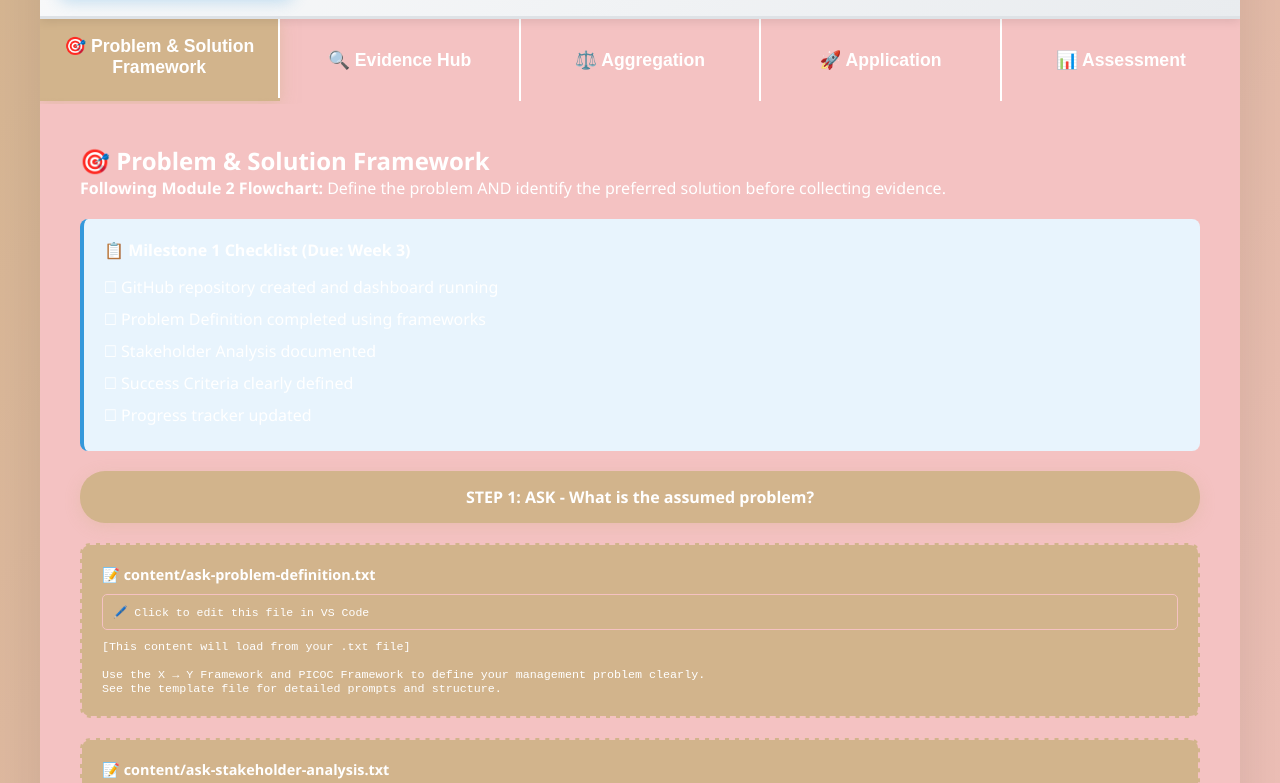
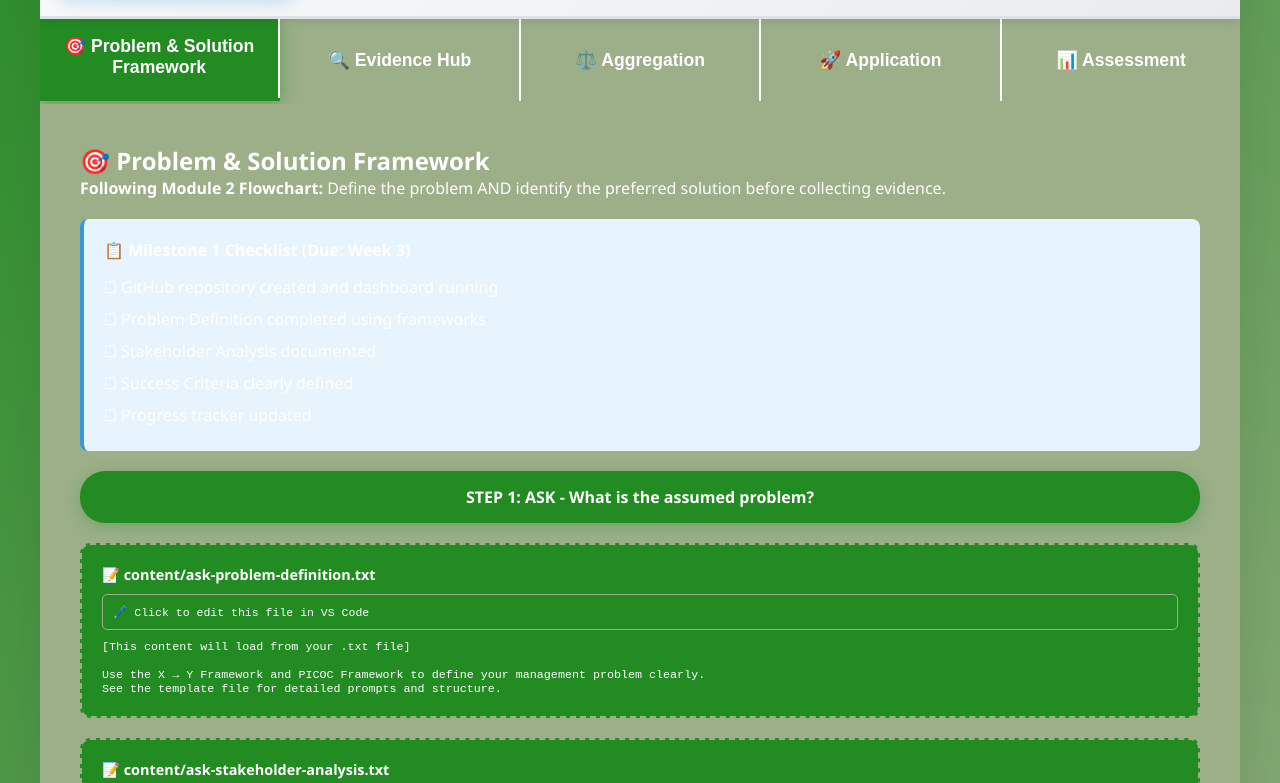
Before and after one commit to hogan6km/ebm-dashboard-hogan6km, a plain HTML site: page index.html in a window 1280 px wide. Shown: the part 337-1120 px from the top of the page. Drawn offline with Linux system fonts and the light colour scheme; a script that the page names is missing.

Commit message:
Update color palette to forest green and sage green theme

```diff
--- a/index.html
+++ b/index.html
@@ -7,11 +7,11 @@
     <style>
         /* === CSS CUSTOM PROPERTIES === */
         :root {
-            --primary-gradient: linear-gradient(135deg, #D2B48C 0%, #F4C2C2 100%);
-            --tab-active: #D2B48C;
-            --tab-inactive: #F4C2C2;
-            --step-green: #D2B48C;
-            --step-blue: #F4C2C2;
+            --primary-gradient: linear-gradient(135deg, #228B22 0%, #9CAF88 100%);
+            --tab-active: #228B22;
+            --tab-inactive: #9CAF88;
+            --step-green: #228B22;
+            --step-blue: #9CAF88;
             --border-radius: 15px;
             --transition-speed: 0.3s;
         }
@@ -32,14 +32,14 @@
         .container {
             max-width: 1200px;
             margin: 0 auto;
-            background: #F4C2C2;
+            background: #9CAF88;
             border-radius: var(--border-radius);
             box-shadow: 0 20px 60px rgba(0,0,0,0.1);
             overflow: hidden;
         }
 
         .header {
-            background: linear-gradient(135deg, #D2B48C, #F4C2C2);
+            background: linear-gradient(135deg, #228B22, #9CAF88);
             color: white;
             padding: 30px;
             text-align: center;
@@ -69,8 +69,8 @@
         /* === SIMPLE TAB SYSTEM === */
         .tab-nav {
             display: flex;
-            background: #D2B48C;
-            border-bottom: 3px solid #F4C2C2;
+            background: #228B22;
+            border-bottom: 3px solid #9CAF88;
         }
 
         .tab-button {
@@ -92,14 +92,14 @@
         }
 
         .tab-button:hover {
-            background: #C8A982;
+            background: #1F7A1F;
             transform: translateY(-2px);
         }
 
         .tab-button.active {
             background: var(--tab-active);
             transform: translateY(-3px);
-            box-shadow: 0 5px 15px rgba(210, 180, 140, 0.5);
+            box-shadow: 0 5px 15px rgba(34, 139, 34, 0.5);
         }
 
         .tab-content {
@@ -110,7 +110,7 @@
         .tab-panel {
             display: none;
             padding: 40px;
-            background: #F4C2C2;
+            background: #9CAF88;
             color: white;
             animation: fadeIn 0.3s ease-in;
         }
@@ -133,7 +133,7 @@
             margin: 15px 0;
             font-weight: bold;
             text-align: center;
-            box-shadow: 0 4px 15px rgba(210, 180, 140, 0.3);
+            box-shadow: 0 4px 15px rgba(34, 139, 34, 0.3);
         }
 
         .decision-diamond {
@@ -153,8 +153,8 @@
         }
 
         .content-file-preview {
-            background: #D2B48C;
-            border: 2px dashed #F4C2C2;
+            background: #228B22;
+            border: 2px dashed #9CAF88;
             border-radius: 10px;
             padding: 20px;
             margin: 20px 0;
@@ -167,7 +167,7 @@
 
         .content-file-preview:hover {
             border-color: white;
-            background: #C8A982;
+            background: #1F7A1F;
         }
 
         .content-file-preview h4 {
@@ -177,8 +177,8 @@
         }
 
         .edit-notice {
-            background: #D2B48C;
-            border: 1px solid #F4C2C2;
+            background: #228B22;
+            border: 1px solid #9CAF88;
             color: white;
             padding: 10px;
             border-radius: 5px;
```
